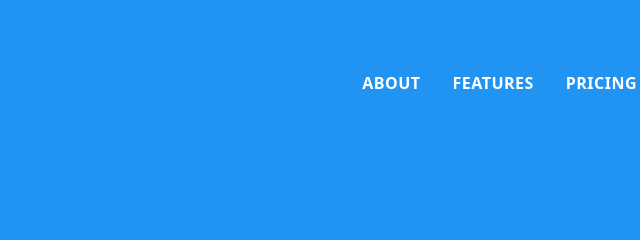
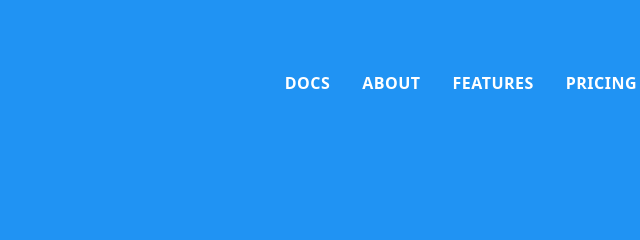
Before and after one commit to reporanger/ranger, a website: page site/index.html in a window 1280 px wide. Shown: the top 240 px of the page, 427-1067 px from the left. Drawn offline with Linux system fonts and the light colour scheme.

Commit message:
add docs to nav

```diff
--- a/site/index.html
+++ b/site/index.html
@@ -79,6 +79,7 @@
           <img src="/assets/logo.svg" />
         </a>
         <nav>
+          <a href="https://www.notion.so/Documentation-8d7627bb1f3c42b7b1820e8d6f157a57">Docs</a>
           <a href="#about">About</a>
           <a href="#features">Features</a>
           <a href="#pricing">Pricing</a>
```
